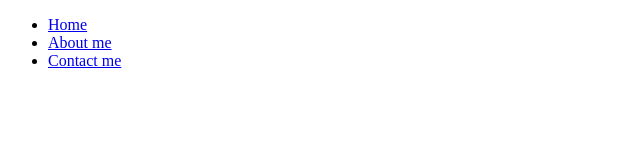
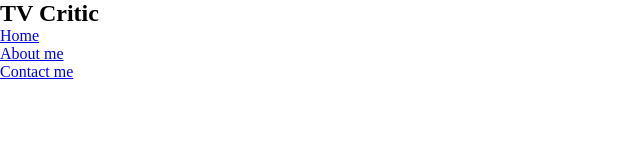
Before and after one commit to grbrooks/tvcritic, a plain HTML site: page index.html in a window 1280 px wide. Shown: the whole page, without its empty margins (0-640 px from the left). Drawn offline with Linux system fonts and the light colour scheme.

Commit message:
--- Auto-Git Commit ---

```diff
--- a/css/stlyle.css
+++ b/css/stlyle.css
@@ -0,0 +1,13 @@
+* {
+    margin: 0;
+    padding: 0;
+}
+
+.item {
+    text-decoration: none;
+    list-style-type: none;
+}
+
+item a {
+    text-decoration: none;
+}
--- a/index.html
+++ b/index.html
@@ -6,13 +6,14 @@
     <meta http-equiv="X-UA-Compatible" content="IE=edge">
     <meta name="viewport" content="width=device-width, initial-scale=1.0">
     <title>TV Critic</title>
-    <link rel="stylesheet" href="style.css">
+    <link rel="stylesheet" href="css/stlyle.css">
 </head>
 
 <body>
     <header>
         <nav>
             <div>
+                <h1 class="title">TV Critic</h1>
                 <ul>
                     <li class="item">
                         <a href="index.html">Home</a>
```
